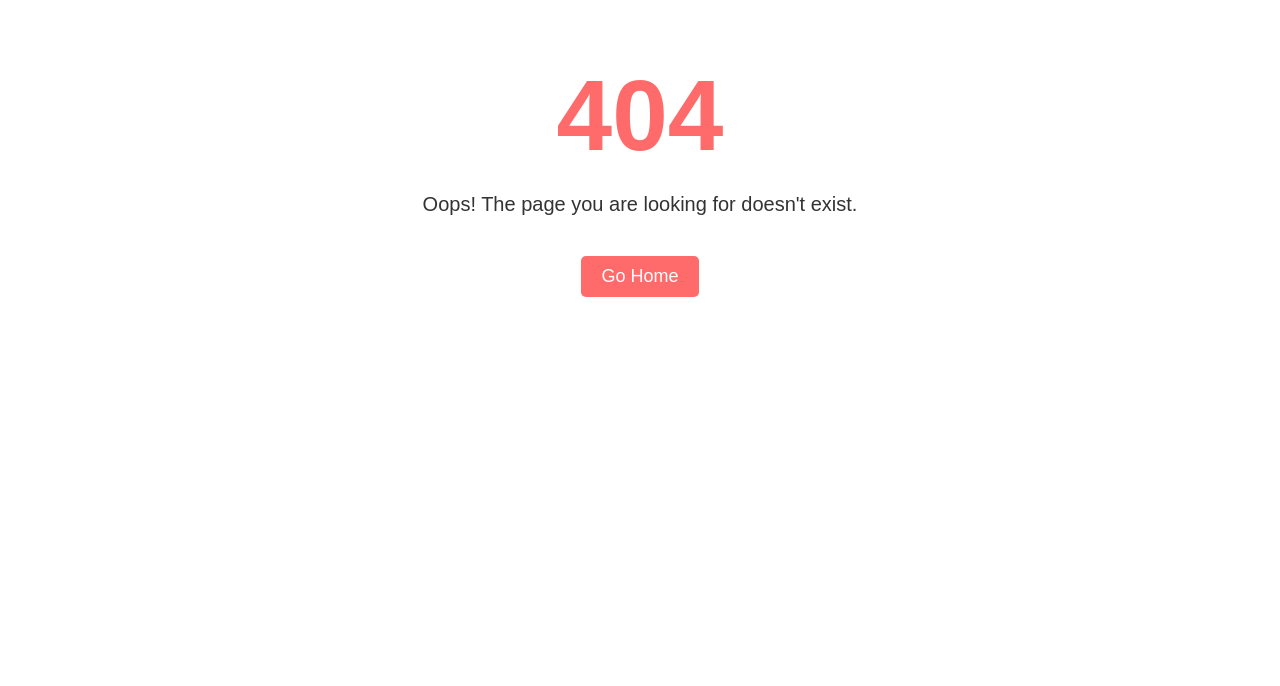
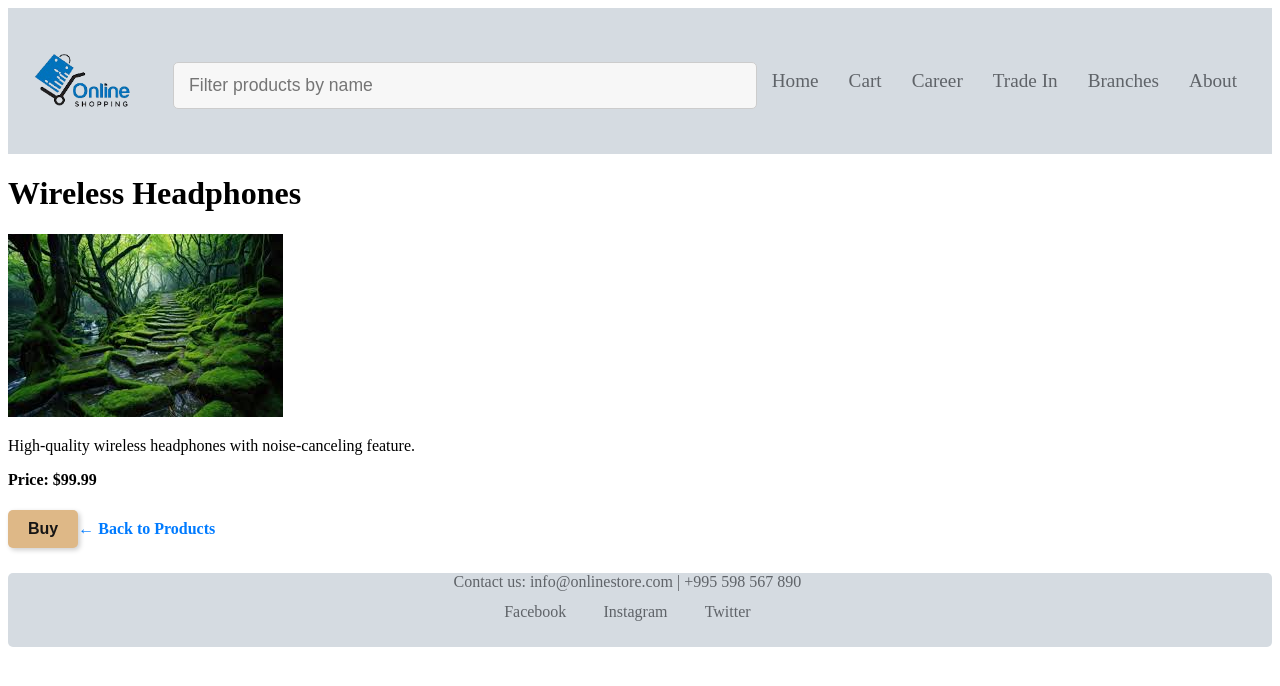
Before and after one commit to natobaratashvili/e-commerce-website, an Angular app: page /product/1 in a window 1280 px wide. Before the commit this address had no page. Shown: the top 686 px of the page. Built offline with nearby package versions, Linux system fonts and the light colour scheme.

Commit message:
implemented add to  cart functionality

```diff
--- a/src/app/app.module.ts
+++ b/src/app/app.module.ts
@@ -15,8 +15,7 @@ const appRoutes : Routes = [
   { path: '', component : ProductListComponent},
   { path: 'cart', component: CartComponent },
   {path: 'about', component: AboutComponent},
- // { path: 'products/:id', component: ProductComponent},
-  //{ path: 'dashboard', component: DashboardComponent, canActivate: [authGuard]},
+  { path: 'product/:id', component: ProductDetailsComponent } ,
   { path: '**', component: NotFoundComponent}
  ]
 @NgModule({
--- /dev/null
+++ b/src/app/cart.service.ts
@@ -0,0 +1,43 @@
+import { Injectable } from '@angular/core';
+
+@Injectable({
+  providedIn: 'root'
+})
+export class CartService {
+  items: any[] = [];
+
+  constructor() { }
+
+  addToCart(product: any) {
+    const existingItem = this.items.find(item => item.id === product.id);
+    if (existingItem) {
+      existingItem.count += 1;
+    } else {
+      this.items.push({ ...product, count: 1 });
+    }
+    this.updateLocalStorage();
+
+  }
+
+  getItems() {
+    this.loadDataFromLocalStorage();
+    return this.items;
+  }
+
+  removeItem(id: number) {
+    this.items = this.items.filter((item: any) => item.id !==id);
+    this.updateLocalStorage();
+  }
+
+ private updateLocalStorage() {
+    localStorage.setItem('cart', JSON.stringify(this.items));
+  }
+
+  loadDataFromLocalStorage(){
+    const cart = localStorage.getItem('cart');
+    if(cart){
+      this.items = JSON.parse(cart);
+    }
+  }
+
+}
--- a/src/app/components/cart/cart.component.css
+++ b/src/app/components/cart/cart.component.css
@@ -0,0 +1,100 @@
+.cart-container {
+    max-width: 800px;
+    margin: 40px auto;
+    padding: 20px;
+    background: white;
+    box-shadow: 0 4px 8px rgba(0, 0, 0, 0.1);
+    border-radius: 8px;
+    text-align: center;
+    border: 2px solid  rgb(196, 230, 242)
+  }
+
+  .cart-container h2 {
+    color: #333;
+    font-size: 24px;
+    margin-bottom: 20px;
+  }
+
+
+  .cart-container p {
+    color: #666;
+    font-size: 18px;
+  }
+
+  .cart-item {
+    display: flex;
+    align-items: center;
+    justify-content: space-between;
+    padding: 15px;
+    border-bottom: 1px solid #ddd;
+  }
+
+  .cart-image {
+    width: 70px;
+    height: 70px;
+    object-fit: cover;
+    border-radius: 5px;
+    box-shadow: 2px 2px 5px rgba(0, 0, 0, 0.1);
+  }
+
+  .cart-item p {
+    margin: 0;
+    font-size: 16px;
+    font-weight: bold;
+  }
+
+
+  .remove-button {
+    background-color: rgb(238, 107, 107);
+    color: white;
+    border: none;
+    padding: 8px 15px;
+    border-radius: 5px;
+    cursor: pointer;
+    font-size: 14px;
+    transition: background-color 0.3s ease, transform 0.2s ease;
+  }
+
+  .remove-button:hover {
+    background-color: burlywood;
+    transform: scale(1.05);
+  }
+
+  .remove-button:active {
+    background-color: burlywood;
+    transform: scale(0.98);
+  }
+
+  .buy-button {
+    background-color: burlywood;
+    color: rgb(22, 21, 21);
+    font-size: 16px;
+    font-weight: bold;
+    border: none;
+    padding: 10px 20px;
+    border-radius: 5px;
+    cursor: pointer;
+    transition: background-color 0.3s ease, transform 0.2s ease;
+    box-shadow: 2px 2px 5px rgba(0, 0, 0, 0.2);
+  }
+
+
+  a[routerLink] {
+    display: inline-block;
+    color: #007bff;
+    font-size: 16px;
+    font-weight: bold;
+    text-decoration: none;
+    margin-top: 15px;
+    transition: color 0.3s ease, transform 0.2s ease;
+  }
+
+  a[routerLink]:hover {
+    color: #0056b3;
+    text-decoration: underline;
+    transform: translateX(-3px);
+  }
+
+  a[routerLink]:active {
+    color: #004085;
+  }
--- a/src/app/components/cart/cart.component.html
+++ b/src/app/components/cart/cart.component.html
@@ -1 +1,26 @@
-<p>cart works!</p>
+<app-header></app-header>
+<div class="cart-container">
+    <h2>Your Cart</h2>
+
+    <div *ngIf="cartItems.length === 0">
+      <p>Your cart is empty.</p>
+    </div>
+
+    <div *ngFor="let item of cartItems" class="cart-item">
+      <img [src]="item.imageUrl" [alt]="item.name" class="cart-image" />
+      <p><strong>{{ item.name }}</strong></p>
+      <p>Quantity: {{ item.count }}</p>
+      <p><b>${{ (item.price * item.count).toFixed(2) }}</b></p>
+
+      <button (click)="removeItem(item.id)" class="remove-button">Remove</button>
+    </div>
+
+
+  <div class="cart-summary">
+    <p><b>Total Items:</b> {{ getTotalAmount()}}</p>
+    <p><b>Total Price:</b> ${{ getTotalPrice() }}</p>
+  </div>
+
+  <button class="buy-button">Buy Now</button>
+  </div>
+    <app-footer></app-footer>
--- a/src/app/components/cart/cart.component.ts
+++ b/src/app/components/cart/cart.component.ts
@@ -1,4 +1,5 @@
 import { Component } from '@angular/core';
+import { CartService } from '../../cart.service';
 
 @Component({
   selector: 'app-cart',
@@ -8,5 +9,32 @@ import { Component } from '@angular/core';
   styleUrl: './cart.component.css'
 })
 export class CartComponent {
+  cartItems : any [] = [];
+
+
+  constructor(private cartService: CartService) {
+  }
+
+  ngOnInit() {
+    console.log('ngOnInit');
+    this.cartItems = this.cartService.getItems();
+  }
+
+  removeItem(productId: number) {
+    console.log('remove');
+
+    this.cartService.removeItem(productId);
+    this.cartItems = this.cartService.getItems();
+  }
+
+  getTotalAmount() {
+    console.log('getTotalAmount');
+    return this.cartItems.reduce((acc, item) => acc + item.count, 0);
+  }
+
+  getTotalPrice() {
+    console.log('getTotalPrice');
+    return this.cartItems.reduce((acc, item) => acc + item.price * item.count, 0);
+  }
 
 }
--- a/src/app/components/header/header.component.html
+++ b/src/app/components/header/header.component.html
@@ -8,9 +8,9 @@
          <nav class="navigation">
             <a routerLink="/">Home</a>
              <a routerLink="/cart">Cart</a>
-             <a href="#">Career</a>
-             <a href="#">Trade In</a>
-             <a href="#">Branches</a>
+             <a routerLink="/career">Career</a>
+             <a routerLink="/trade">Trade In</a>
+             <a routerLink="/branches">Branches</a>
              <a routerLink="/about">About</a>
          </nav>
      </header>
--- a/src/app/components/product-details/product-details.component.css
+++ b/src/app/components/product-details/product-details.component.css
@@ -0,0 +1,44 @@
+/* ✅ Button Styling */
+.button {
+    background-color: burlywood;
+    color: rgb(22, 21, 21); /* Text color */
+    font-size: 16px;
+    font-weight: bold;
+    border: none;
+    padding: 10px 20px;
+    border-radius: 5px;
+    cursor: pointer;
+    transition: background-color 0.3s ease, transform 0.2s ease;
+    box-shadow: 2px 2px 5px rgba(0, 0, 0, 0.2);
+  }
+
+  .button:hover {
+    background-color: burlywood; /* Darker green on hover */
+    transform: scale(1.05); /* Slight scale effect */
+  }
+
+  .button:active {
+    background-color: burlywood; /* Even darker green when clicked */
+    transform: scale(0.98);
+  }
+
+  /* ✅ Back Link Styling */
+  a[routerLink] {
+    display: inline-block;
+    color: #007bff; /* Blue link color */
+    font-size: 16px;
+    font-weight: bold;
+    text-decoration: none;
+    margin-top: 15px;
+    transition: color 0.3s ease, transform 0.2s ease;
+  }
+
+  a[routerLink]:hover {
+    color: #0056b3; /* Darker blue */
+    text-decoration: underline;
+    transform: translateX(-3px); /* Move left slightly */
+  }
+
+  a[routerLink]:active {
+    color: #004085; /* Even darker blue */
+  }
--- a/src/app/components/product-details/product-details.component.html
+++ b/src/app/components/product-details/product-details.component.html
@@ -1 +1,10 @@
-<p>product-details works!</p>
+<app-header></app-header>
+<div *ngIf="product" class="product-details">
+    <h1>{{ product.name }}</h1>
+    <img [src]="product.imageUrl" [alt]="product.name" />
+    <p>{{ product.description }}</p>
+    <p><b>Price: ${{ product.price.toFixed(2) }}</b></p>
+    <button class="button">Buy</button>
+    <a routerLink="/">← Back to Products</a>
+  </div>
+  <app-footer></app-footer>
--- a/src/app/components/product-details/product-details.component.ts
+++ b/src/app/components/product-details/product-details.component.ts
@@ -1,4 +1,6 @@
 import { Component } from '@angular/core';
+import { ActivatedRoute } from '@angular/router';
+import { ProductsService } from '../../products.service';
 
 @Component({
   selector: 'app-product-details',
@@ -8,5 +10,14 @@ import { Component } from '@angular/core';
   styleUrl: './product-details.component.css'
 })
 export class ProductDetailsComponent {
+  product: any ;
+
+  constructor(private route: ActivatedRoute,
+              private productsService: ProductsService) { }
+
+  ngOnInit() {
+    const productId = Number(this.route.snapshot.paramMap.get('id'));
+    this.product = this.productsService.getProductById(productId);
+  }
 
 }
--- a/src/app/components/product-list/product-list.component.css
+++ b/src/app/components/product-list/product-list.component.css
@@ -39,16 +39,21 @@
 
 
 .button {
+    background-color: burlywood;
+    color: rgb(22, 21, 21); /* Text color */
+    font-size: 16px;
+    font-weight: bold;
+    border: none;
+    padding: 10px 20px;
     border-radius: 5px;
-    background-color: burlywood;
-    text-align: center ;
-    font-family: 'Franklin Gothic Medium', 'Arial Narrow', Arial, sans-serif;
-    font: 1em sans-serif;
     cursor: pointer;
+    transition: background-color 0.3s ease, transform 0.2s ease;
+    box-shadow: 2px 2px 5px rgba(0, 0, 0, 0.2);
     box-sizing: border-box;
 }
 .card button:hover {
-    background-color: #e9b6b6;
+    background-color: burlywood;
+    transform: scale(1.05);
 }
 
 img {
@@ -57,3 +62,20 @@ img {
     border-radius: 2%;
     box-sizing: border-box;
 }
+
+.product-name strong {
+    font-style: bold;
+    cursor: pointer;
+    color: black;
+    margin: 0 15px;
+    text-decoration: none;
+    font-size: 1.2em;
+    font-weight: 500;
+    white-space: nowrap;
+    transition: color 0.3s ease, transform 0.3s ease;
+  }
+
+  .product-name strong:hover {
+    color: #5f6368;
+    transform: scale(1.05);
+  }
--- a/src/app/components/product-list/product-list.component.html
+++ b/src/app/components/product-list/product-list.component.html
@@ -5,7 +5,7 @@
           <img [src]="product.imageUrl" [alt]="product.name" />
 
           <p class="product-name">
-            <strong>{{ product.name }}</strong>
+            <strong [routerLink]="['/product', product.id]">{{ product.name }}</strong>
           </p>
 
           <p class="text">{{ product.description }}</p>
@@ -14,7 +14,7 @@
             <b>${{ product.price.toFixed(2) }}</b>
           </p>
 
-          <button type="button" [id]="product.id" class="button">
+          <button type="button" [id]="product.id" class="button" (click)="addToCart(product)">
             Add to Cart
           </button>
       </div>
--- a/src/app/components/product-list/product-list.component.ts
+++ b/src/app/components/product-list/product-list.component.ts
@@ -1,6 +1,7 @@
 import { Component } from '@angular/core';
 import { ProductsService } from '../../products.service';
 import { FilterService } from '../../filter.service';
+import { CartService } from '../../cart.service';
 
 @Component({
   selector: 'app-product-list',
@@ -14,7 +15,7 @@ export class ProductListComponent {
   filteredProducts: any[] = [];
   filterText: string = '';
 
-  constructor(private productsService:ProductsService, private filterService: FilterService) { }
+  constructor(private productsService:ProductsService, private filterService: FilterService, private cartService : CartService) { }
 
   ngOnInit() {
     this.products = this.productsService.getProducts();
@@ -30,4 +31,9 @@ export class ProductListComponent {
     this.filteredProducts = this.productsService.filterProductsByName(this.filterText);
   }
 
+  addToCart(product: any) {
+    this.cartService.addToCart(product);
+    alert(`${product.name} added to cart!`);
+  }
+
 }
```
Also changed, not shown: 1 other file (tests, documents, lock files or other folders).
